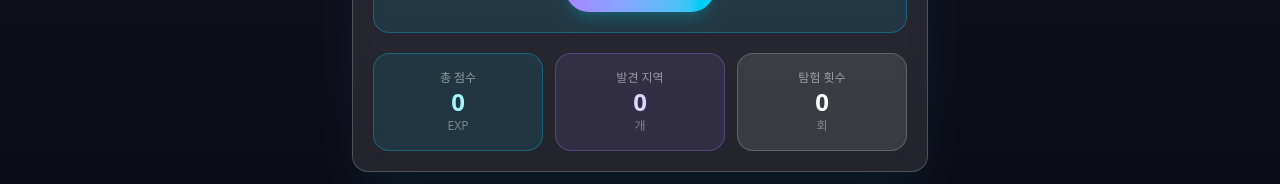
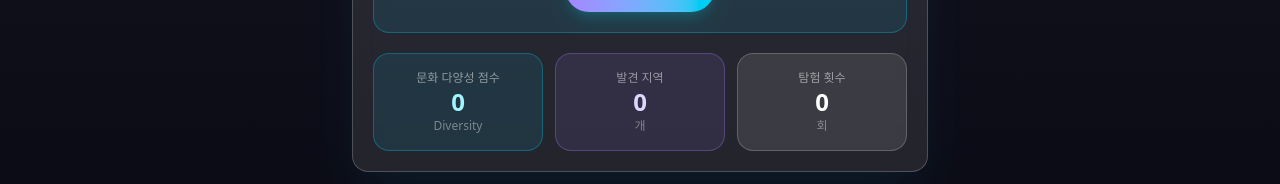
Before and after one commit to dodobow/Khuthon-DULETGIL, a Next.js app: page / in a window 1280 px wide. Both pictures are taken after a click on the button "내 탐험". Shown: the part 364-548 px from the top of the page. Built offline with nearby package versions, Linux system fonts and the light colour scheme.

Commit message:
style: 대시보드 점수 문구 개선

```diff
--- a/components/ExplorationDashboard.tsx
+++ b/components/ExplorationDashboard.tsx
@@ -64,9 +64,9 @@ export default function ExplorationDashboard({
 
         <div className="grid grid-cols-3 gap-3">
           <div className="rounded-2xl border border-cyan-400/30 bg-cyan-400/10 p-4 text-center">
-            <p className="text-xs text-white/50">총 점수</p>
+            <p className="text-xs text-white/50">문화 다양성 점수</p>
             <p className="text-2xl font-black text-cyan-200">{score}</p>
-            <p className="text-xs text-white/40">EXP</p>
+            <p className="text-xs text-white/40">Diversity</p>
           </div>
           <div className="rounded-2xl border border-violet-400/30 bg-violet-400/10 p-4 text-center">
             <p className="text-xs text-white/50">발견 지역</p>
```
